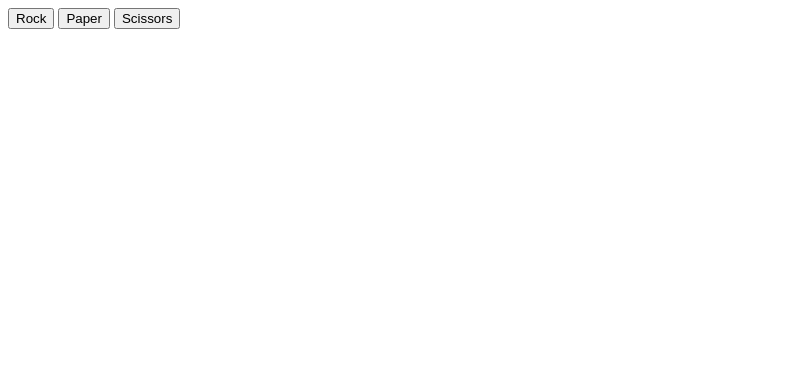
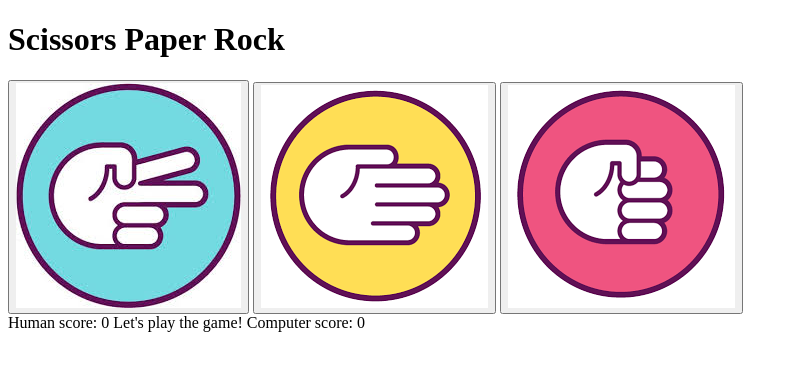
Before and after one commit to Zidanleo012/rock-paper-scissors-odinProject, a plain HTML site: page index.html in a window 1280 px wide. Shown: the whole page, without its empty margins (0-798 px from the left). Drawn offline with Linux system fonts and the light colour scheme.

Commit message:
Modify elements and add attributes

```diff
--- a/index.html
+++ b/index.html
@@ -5,14 +5,23 @@
     <meta charset="UTF-8">
     <meta name="viewport" content="width=device-width, initial-scale=1.0">
     <title>Document</title>
+    <link rel="stylesheet" href="styles.css">
     <script src="script.js" defer></script>
 </head>
 
 <body>
     <div id="container">
-        <button id="rock" class="selection">Rock</button>
-        <button id="paper" class="selection">Paper</button>
-        <button id="scissors" class="selection">Scissors</button>
+        <h1>Scissors Paper Rock</h1>
+        <div id="img-container">
+            <button><img id="scissors" src="pictures/scissors.jpeg" alt=""></button>
+            <button><img id="paper" src="pictures/paper.png" alt=""></button>
+            <button><img id="rock" src="pictures/rock.png" alt=""></button>
+        </div>
+        <div id="scoreContainer">
+            <span class="scoreItem" id="humanDisplayScore">Human score: 0</span>
+            <span class="scoreItem" id="scoreResult">Let's play the game!</span>
+            <span class="scoreItem" id="computerDisplayScore">Computer score: 0</span>
+        </div>
     </div>
 </body>
 
```
